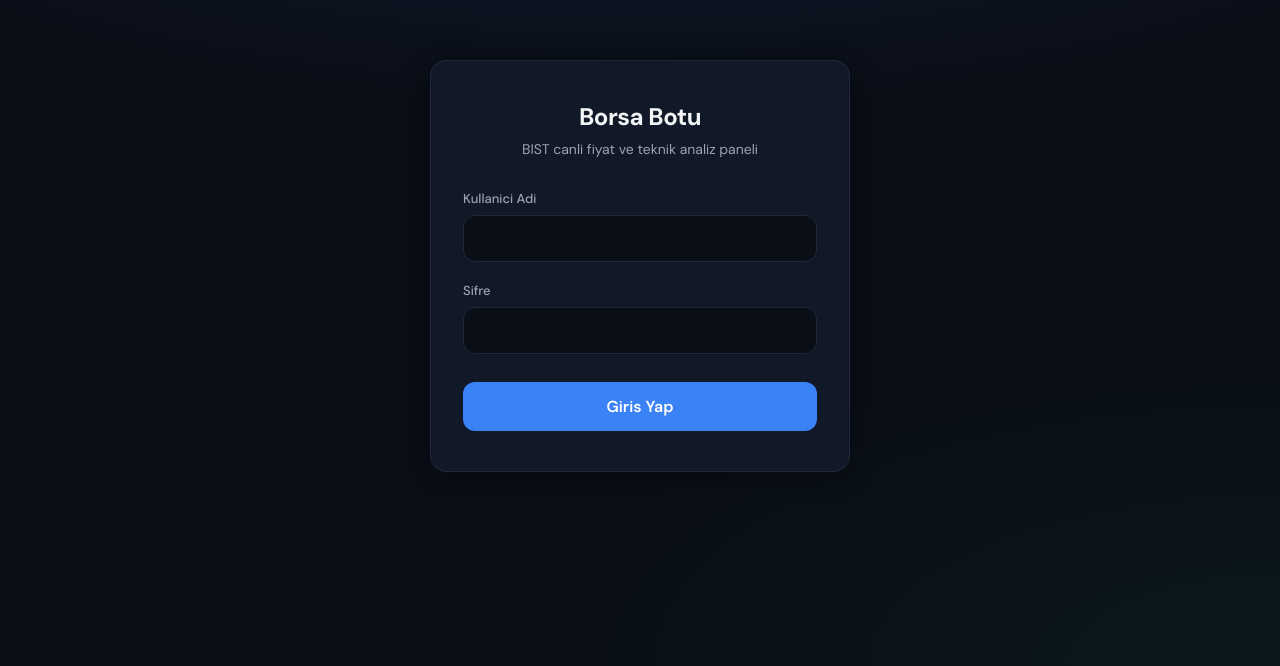
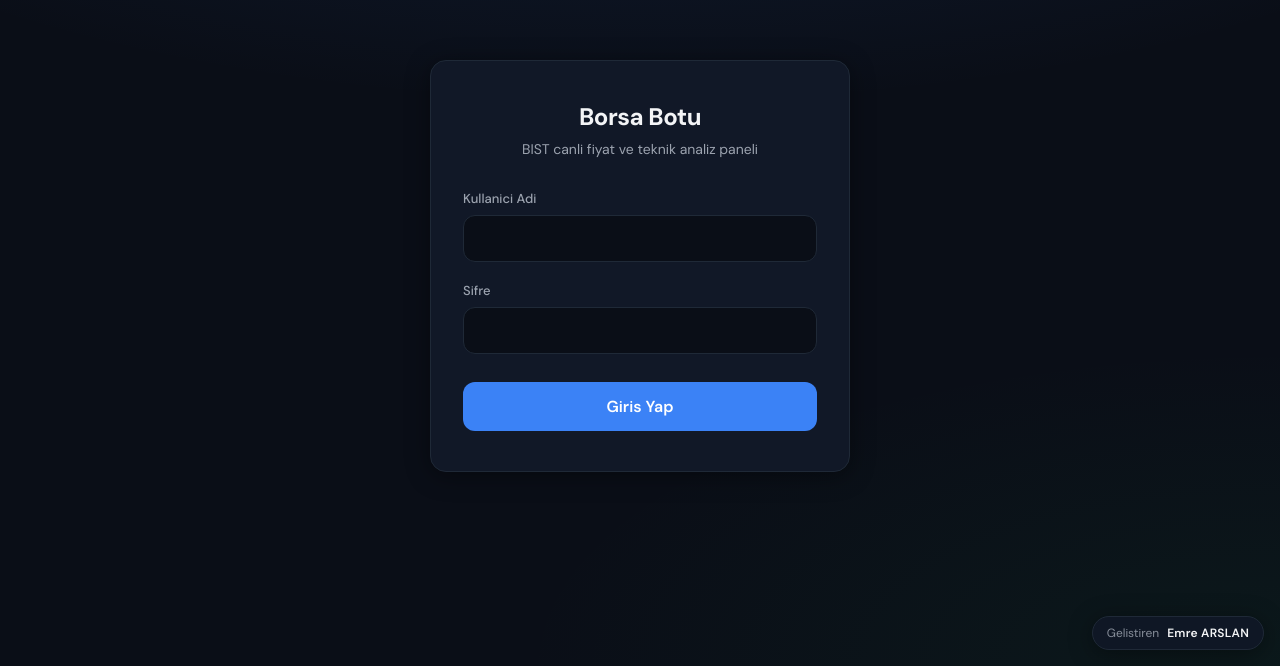
Before and after one commit to tapuasistani-jpg/borsa-botu, a Next.js app: page /login in a window 1280 px wide. Shown: the part 134-800 px from the top of the page. Built offline with nearby package versions, Linux system fonts and the light colour scheme; no server answers.

Commit message:
EMRE ARSLAN

```diff
--- a/app/globals.css
+++ b/app/globals.css
@@ -605,6 +605,13 @@ input {
   border-radius: 50%;
 }
 
+.legend-author {
+  margin-left: auto;
+  color: var(--text);
+  font-weight: 600;
+  letter-spacing: 0.02em;
+}
+
 .loading-screen {
   min-height: 100vh;
   display: flex;
@@ -1532,3 +1539,42 @@ input {
     grid-template-columns: 1fr;
   }
 }
+
+.author-credit {
+  position: fixed;
+  right: 1rem;
+  bottom: 1rem;
+  z-index: 50;
+  display: flex;
+  align-items: center;
+  gap: 0.5rem;
+  padding: 0.5rem 0.875rem;
+  background: rgba(17, 24, 39, 0.92);
+  border: 1px solid var(--border);
+  border-radius: 999px;
+  font-size: 0.75rem;
+  color: var(--text-muted);
+  box-shadow: var(--shadow);
+  backdrop-filter: blur(10px);
+  pointer-events: none;
+  user-select: none;
+}
+
+.author-credit-label {
+  opacity: 0.85;
+}
+
+.author-credit strong {
+  color: var(--text);
+  font-weight: 600;
+  letter-spacing: 0.02em;
+}
+
+@media (max-width: 640px) {
+  .author-credit {
+    right: 0.75rem;
+    bottom: 0.75rem;
+    font-size: 0.6875rem;
+    padding: 0.4rem 0.7rem;
+  }
+}
--- a/app/layout.tsx
+++ b/app/layout.tsx
@@ -1,4 +1,5 @@
 import type { Metadata, Viewport } from "next";
+import AuthorCredit from "@/components/AuthorCredit";
 import PWARegister from "@/components/PWARegister";
 import "./globals.css";
 
@@ -33,6 +34,7 @@ export default function RootLayout({
       <body>
         <PWARegister />
         {children}
+        <AuthorCredit />
       </body>
     </html>
   );
--- /dev/null
+++ b/components/AuthorCredit.tsx
@@ -0,0 +1,8 @@
+export default function AuthorCredit() {
+  return (
+    <aside className="author-credit" aria-label="Proje gelistiricisi">
+      <span className="author-credit-label">Gelistiren</span>
+      <strong>Emre ARSLAN</strong>
+    </aside>
+  );
+}
--- a/components/DashboardClient.tsx
+++ b/components/DashboardClient.tsx
@@ -500,6 +500,7 @@ export default function DashboardClient({ username }: { username: string }) {
           SAT / GUCULU SAT
         </span>
         <span>Cron 15dk · KAP · SL/TP alarm · TradingView</span>
+        <span className="legend-author">Emre ARSLAN</span>
       </footer>
     </main>
   );
```
